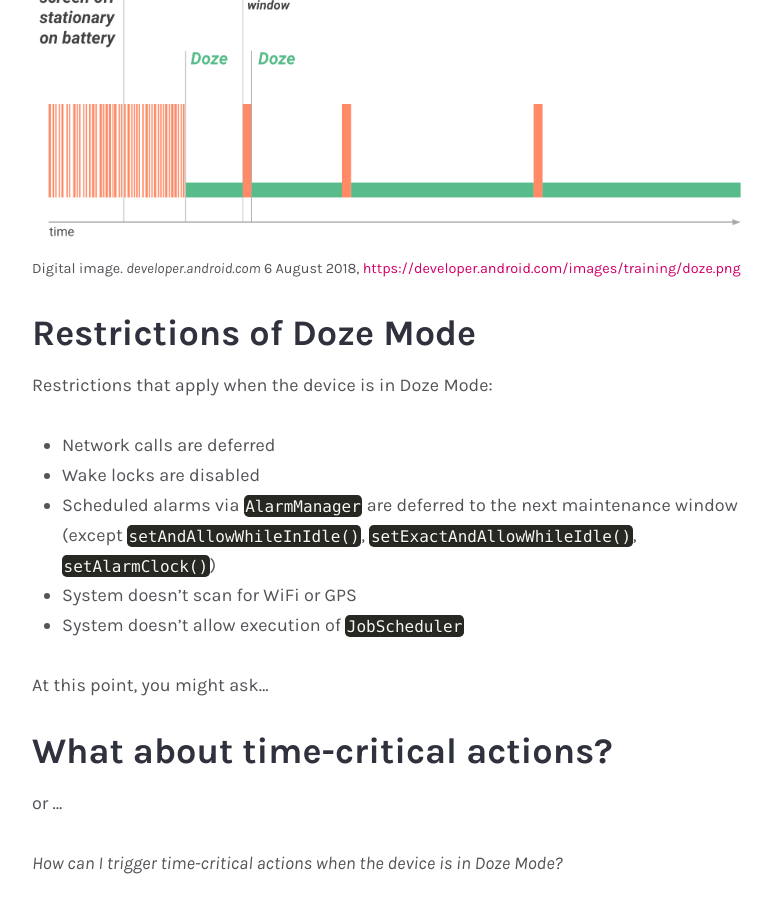
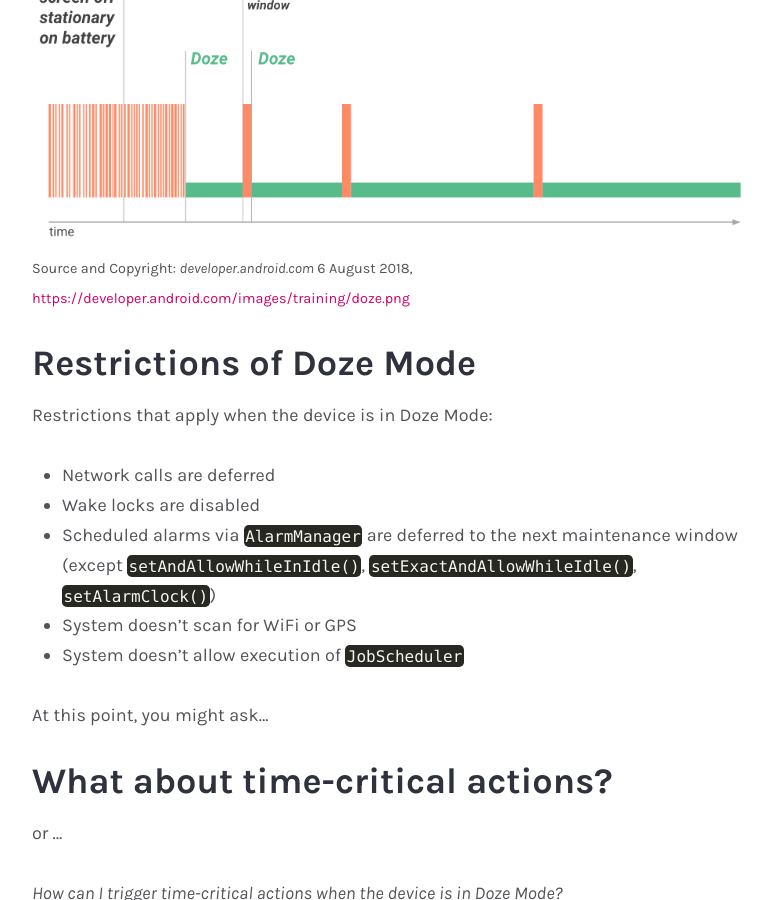
Before and after one commit to andreasschrade/andreasschrade.github.com, a Jekyll site: the page built from _posts/2019-01-13-android-battery-optimisations.md, in a window 1280 px wide and 900 px high, scrolled down 1703 px. Shown: the whole window, without its empty margins (248-1020 px from the left). Built offline with Jekyll 4.4.1, drawn with Linux system fonts in a browser that asks for light colours; emoji names are drawn with the system emoji font; some web fonts are replaced; comment, search, counter and statistics services are not loaded.

Commit message:
add image

```diff
--- a/_posts/2019-01-13-android-battery-optimisations.md
+++ b/_posts/2019-01-13-android-battery-optimisations.md
@@ -35,7 +35,7 @@
 Light-Doze is pretty much the same as Deep Doze, except that it has fewer preconditions to get activated and maintenance windows are more frequently. The Doze Mode state changes from Light-Doze to Deep Doze once the conditions for Deep Doze are met.
 
 {% include image-caption.html imageurl="/assets/images/posts/2018/doze.png" title="doze mode in android"  %}
-<small>Digital image. <i>developer.android.com</i> 6 August 2018, <a href="https://developer.android.com/images/training/doze.png">https://developer.android.com/images/training/doze.png</a></small>
+<small>Source and Copyright: <i>developer.android.com</i> 6 August 2018, <a href="https://developer.android.com/images/training/doze.png">https://developer.android.com/images/training/doze.png</a></small>
 
 ## Restrictions of Doze Mode
 
```
